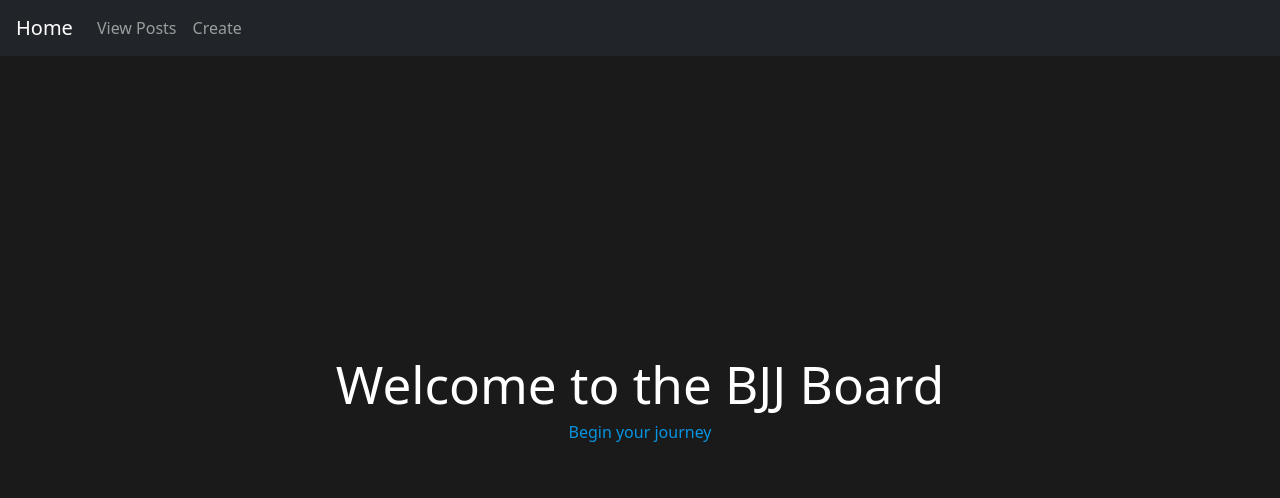
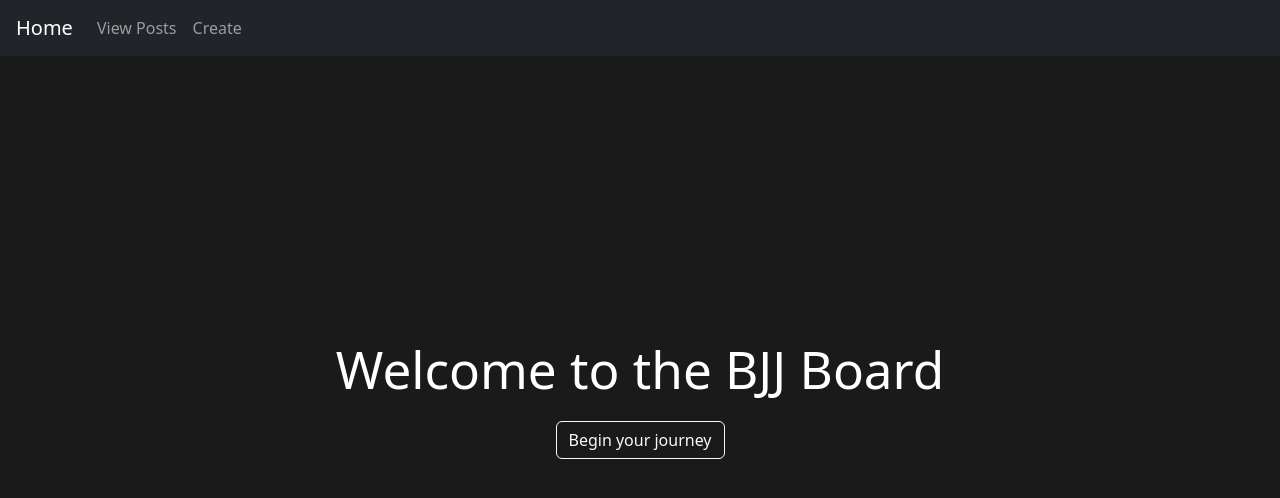
Before and after one commit to ndoniyor/bjj-board, a React (Vite) app: page / in a window 1280 px wide. Shown: the top 498 px of the page. Built offline with nearby package versions, Linux system fonts and the light colour scheme; no server answers.

Commit message:
replaced default html with bootstrap elements

```diff
--- a/src/App.jsx
+++ b/src/App.jsx
@@ -1,14 +1,16 @@
-import { useState } from 'react'
-import { Link } from 'react-router-dom'
+import { useState } from 'react';
+import { Link } from 'react-router-dom';
+import {Button} from 'react-bootstrap';
+import 'bootstrap/dist/css/bootstrap.min.css';
 import './App.css'
 
 import React from 'react'
 
 export default function App() {
   return (
-    <div>
+    <div className="text-center">
       <h1>Welcome to the BJJ Board</h1>
-      <Link to="/gallery">Begin your journey</Link>
+      <Button variant="outline-light" color='#fffff' as={Link} to="/gallery" className="mt-3">Begin your journey</Button>
     </div>
   )
 }
```
